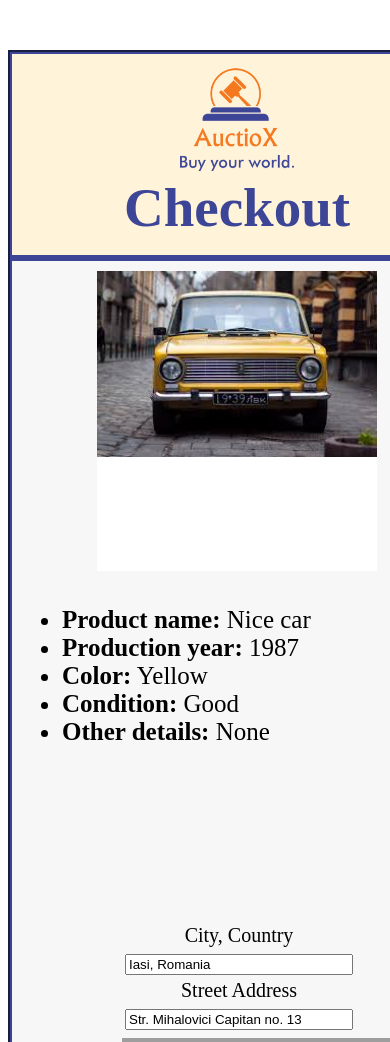
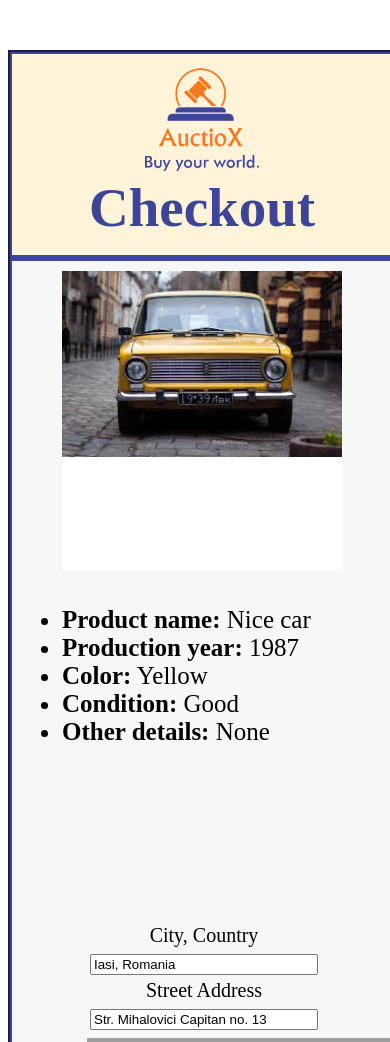
Before and after one commit to hdorin/WT-Project, a PHP site: page /checkout.html in a window 390 px wide; the page is wider, and only the part inside the window is pictured. Shown: the top 1042 px of that part. Run offline with PHP 8.4, Linux system fonts and the light colour scheme; grey boxes are pictures that could not be loaded.

Commit message:
Facut checkout.css responsive

```diff
--- a/WT_Project/resources/stylesheets/checkout.css
+++ b/WT_Project/resources/stylesheets/checkout.css
@@ -4,7 +4,7 @@
 @media (max-width: 719px) {
     #bodyMain #checkoutBox {/*modificat*/
         margin-top: 50px;
-        width: 450px;
+        width: 380px;
         height: 1050px;
         background-color: #f7f7f7;
         margin-left: auto;
```
